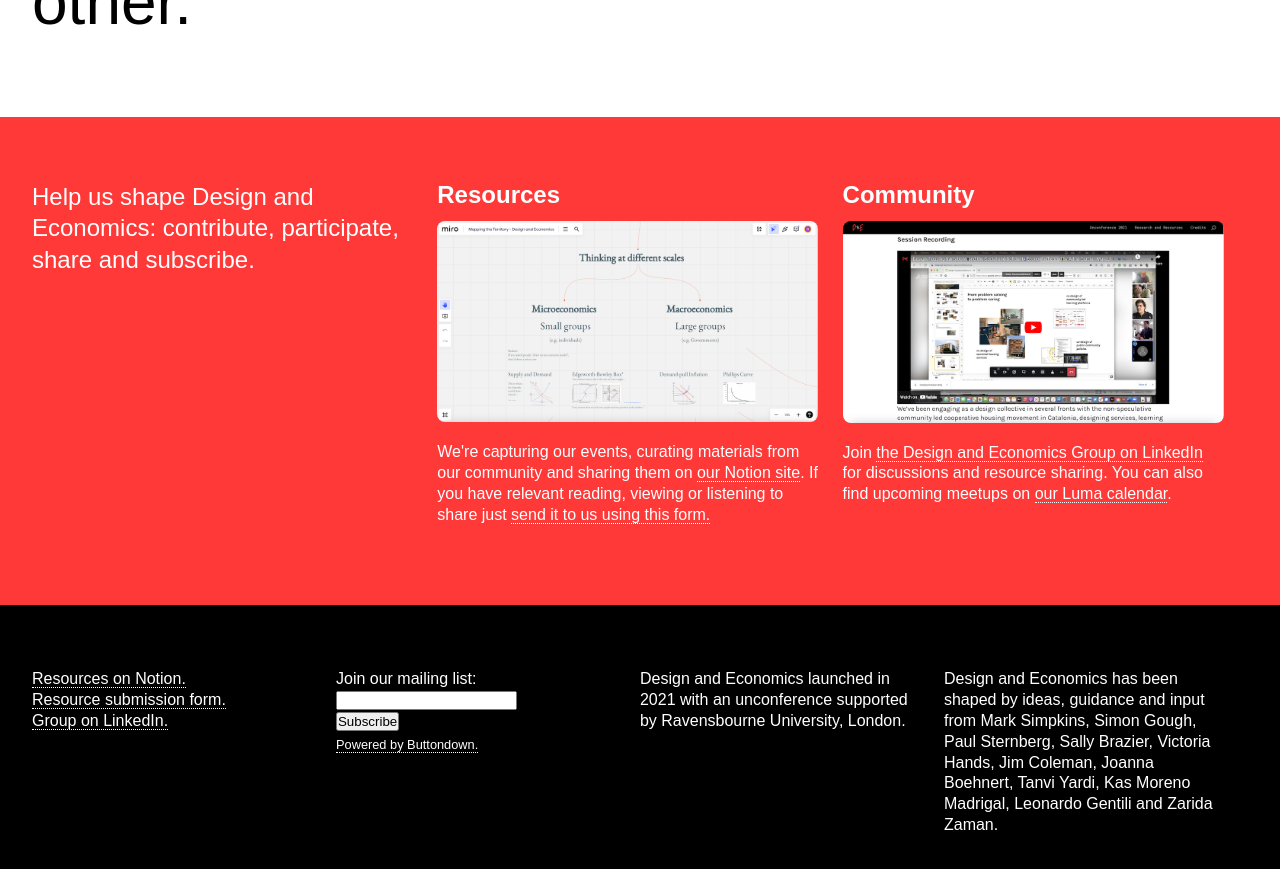
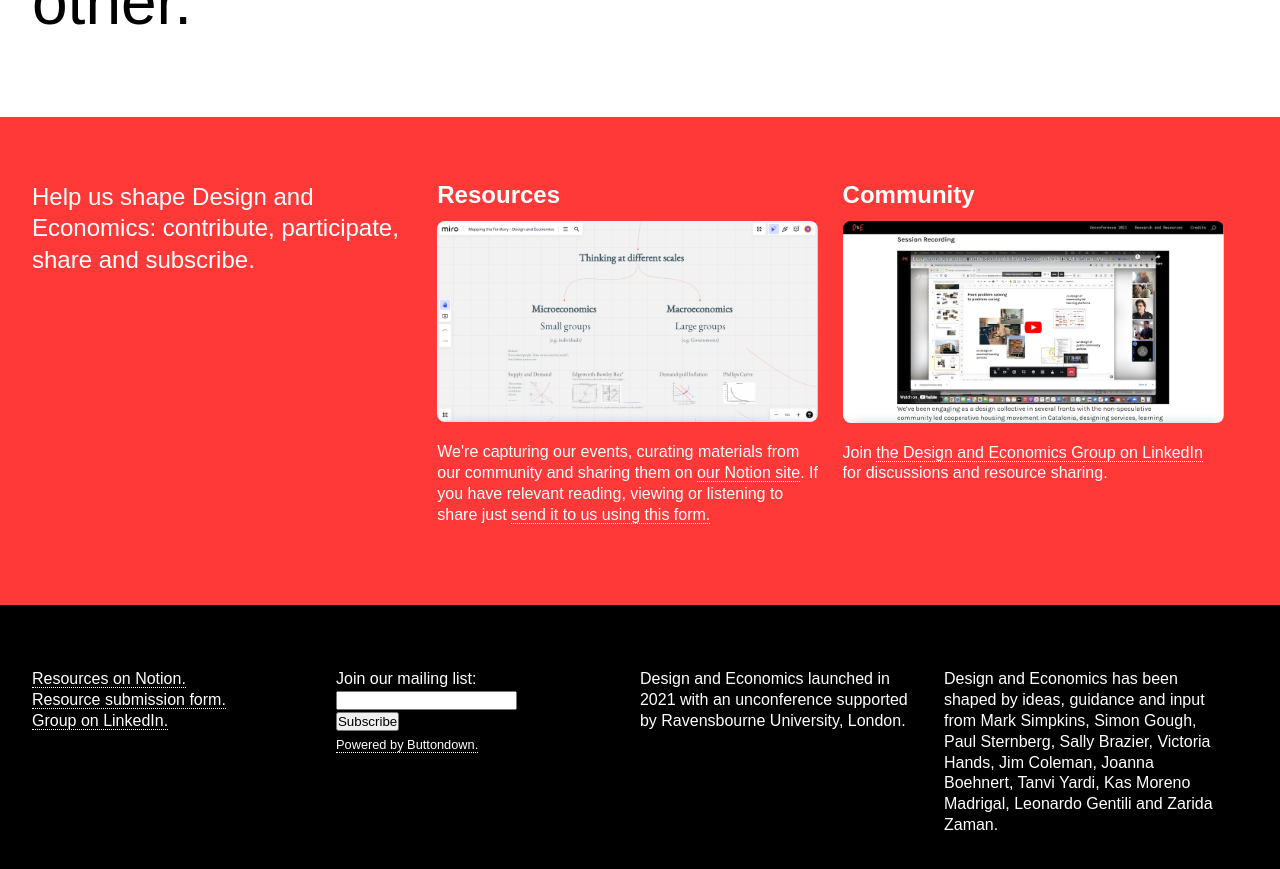
Before and after one commit to Design-and-Economics/designandeconomics.github.io, a Jekyll site: the page built from index.markdown, in a window 1280 px wide and 900 px high, scrolled down 607 px. Shown: the top 869 px of the window. Built offline with Jekyll 4.4.1, drawn with Linux system fonts in a browser that asks for light colours; some web fonts are replaced.

Commit message:
Removed Luma link

```diff
--- a/index.markdown
+++ b/index.markdown
@@ -12,6 +12,6 @@ layout: home
 <ul>
 <li><p class="intro">Help us shape Design and Economics: contribute, participate, share and subscribe.</p></li>
 <li><h2>Resources</h2><a href='https://designandeconomics.notion.site/Design-and-Economics-76fbcdc5b69344189530ea062455f66e'><img src="assets/images/resources.png" alt="Screenshot of Miro Board about design and economics" /></a><p>We're capturing our events, curating materials from our community and sharing them on <a href='https://designandeconomics.notion.site/1eb4251ca0394a0db303c8667a734698?v=1100029d91c04a17bb73d8ccbab1e181'>our Notion site</a>. If you have relevant reading, viewing or listening to share just <a href="https://forms.gle/xFxuGD71w7dxzP3i8">send it to us using this form.</a></p></li>
-<li><h2>Community</h2><img src="assets/images/community.png" alt="Screenshot of video call about housing transitions" /><p>Join <a href="https://www.linkedin.com/groups/12986178/">the Design and Economics Group on LinkedIn</a> for discussions and resource sharing. You can also find upcoming meetups on <a href="https://lu.ma/designandeconomics">our Luma calendar</a>.</p></li>
+<li><h2>Community</h2><img src="assets/images/community.png" alt="Screenshot of video call about housing transitions" /><p>Join <a href="https://www.linkedin.com/groups/12986178/">the Design and Economics Group on LinkedIn</a> for discussions and resource sharing.</p></li>
 </ul>
 </div>
```
Also changed, not shown: 3 other files.
